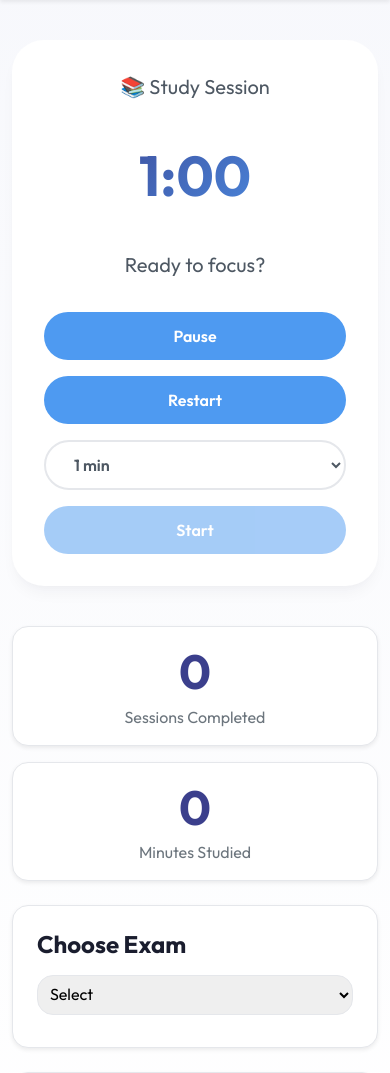
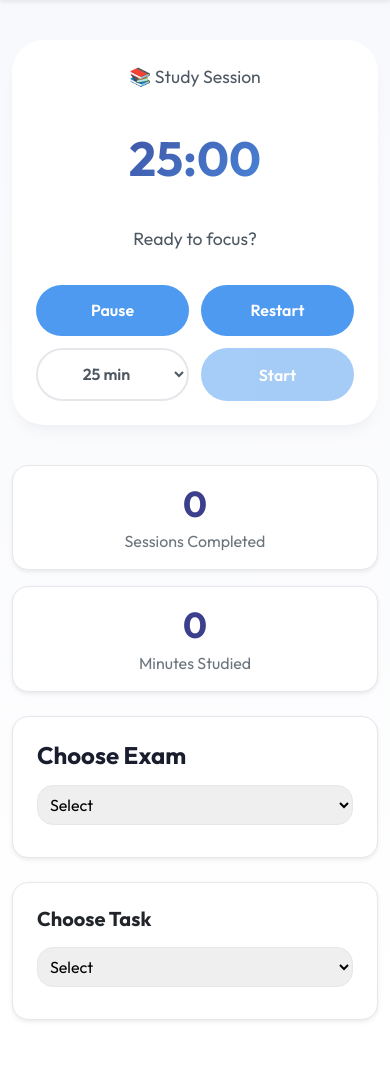
Before and after one commit to nourbatniji/StudySync, a Django app: template my_app/templates/pomodoro.html in a window 390 px wide. Shown: the part 62-1135 px from the top of the page. After the commit the page ends 1083 px from the top, so only its background shows below. Run offline with Django 3.2, Linux system fonts and the light colour scheme; the template is opened without the code that fills it, so the values that code supplies are empty; some libraries are stand-ins or nearby versions.

Commit message:
Pomodoro: real timer durations and responsive controls

```diff
--- a/my_app/static/css/pomodoro.css
+++ b/my_app/static/css/pomodoro.css
@@ -8,7 +8,7 @@ body {
 .main {
     background: white;
     border-radius: 2rem;
-    padding: 3rem;
+    padding: clamp(1.5rem, 5vw, 3rem);
     box-shadow: var(--shadow-lg);
     text-align: center;
 }
@@ -21,7 +21,7 @@ body {
 
 /* Timer Display */
 #timer {
-    font-size: 5rem;
+    font-size: clamp(3rem, 12vw, 5rem);
     font-weight: 800;
     color: var(--text-dark);
     margin: 2rem 0;
@@ -52,9 +52,9 @@ body {
 /* Control Buttons */
 .control-buttons {
     display: flex;
-    gap: 1rem;
+    gap: 0.75rem;
     justify-content: center;
-    align-items: center;
+    align-items: stretch;
     margin-top: 2rem;
     flex-wrap: wrap;
 }
@@ -63,12 +63,14 @@ body {
     background: var(--btn-gradient);
     color: white;
     border: none;
-    padding: 0.75rem 2rem;
+    padding: 0.75rem 1.5rem;
     border-radius: 50px;
     font-weight: 600;
     font-size: 1rem;
     cursor: pointer;
     transition: all 0.3s ease;
+    flex: 0 1 auto;
+    white-space: nowrap;
 }
 
 .control-buttons button:hover:not(:disabled) {
@@ -83,7 +85,7 @@ body {
 }
 
 .control-buttons select {
-    padding: 0.75rem 1.5rem;
+    padding: 0.75rem 1.25rem;
     border: 2px solid var(--border-color);
     border-radius: 50px;
     font-weight: 600;
@@ -200,22 +202,43 @@ body {
 }
 
 /* Responsive Design */
-@media (max-width: 768px) {
-    #timer {
-        font-size: 3.5rem;
+
+/* Tablets & small laptops: keep buttons on one row, slightly tighter */
+@media (max-width: 992px) {
+    .control-buttons button,
+    .control-buttons select {
+        padding: 0.7rem 1.25rem;
+        font-size: 0.95rem;
     }
+}
 
-    .main {
-        padding: 2rem;
-    }
-
+/* Phones: 2x2 grid of controls, full-width and easy to tap */
+@media (max-width: 576px) {
     .control-buttons {
-        flex-direction: column;
+        display: grid;
+        grid-template-columns: 1fr 1fr;
+        gap: 0.75rem;
     }
 
     .control-buttons button,
     .control-buttons select {
         width: 100%;
+        padding: 0.85rem 0.5rem;
+        font-size: 1rem;
+        text-align: center;
+    }
+
+    .main p {
+        font-size: 1.1rem;
+    }
+
+    #current-box {
+        padding: 1rem;
+        font-size: 0.95rem;
+    }
+
+    .border.bg-white h1 {
+        font-size: 2.25rem;
     }
 
     .finished .modal-body h1 {
@@ -225,4 +248,9 @@ body {
     .finished .modal-body h3 {
         font-size: 1.25rem;
     }
+
+    .finished .modal-body button {
+        width: 100%;
+        margin: 0.4rem 0;
+    }
 }
--- a/my_app/static/js/pomodoro.js
+++ b/my_app/static/js/pomodoro.js
@@ -1,11 +1,11 @@
 let timer;
-let minutes = 1;
+let minutes = 25;
 let seconds = 0;
 let isPaused = false;
 let enteredTime = null;
 
-// default duration for first run
-let originalDuration = 1;
+// default duration for first run (matches the selected option in the dropdown)
+let originalDuration = 25;
 
 function startTimer() {
     clearInterval(timer);
--- a/my_app/templates/pomodoro.html
+++ b/my_app/templates/pomodoro.html
@@ -86,7 +86,7 @@
 
                     <div class="main w-100 my-3">
                         <p>📚 Study Session</p>
-                        <div id="timer">1:00</div>
+                        <div id="timer">25:00</div>
                         <p>Ready to focus?</p>
 
                         <!-- CHOSEN EXAM & TASK -->
@@ -104,10 +104,11 @@
                                 Restart
                             </button>
                             <select name="chosen-time" id="chosen-time" onchange="chooseTime()">
-                                <option>1 min</option>
-                                <option value="25">25 min</option>
-                                <option value="50">50 min</option>
-                                <option value="100">100 min</option>
+                                <option value="15">15 min</option>
+                                <option value="25" selected>25 min</option>
+                                <option value="45">45 min</option>
+                                <option value="60">60 min</option>
+                                <option value="90">90 min</option>
                             </select>
                             <button onclick="startTimer()" disabled id="startTimer">
                                 Start
```
